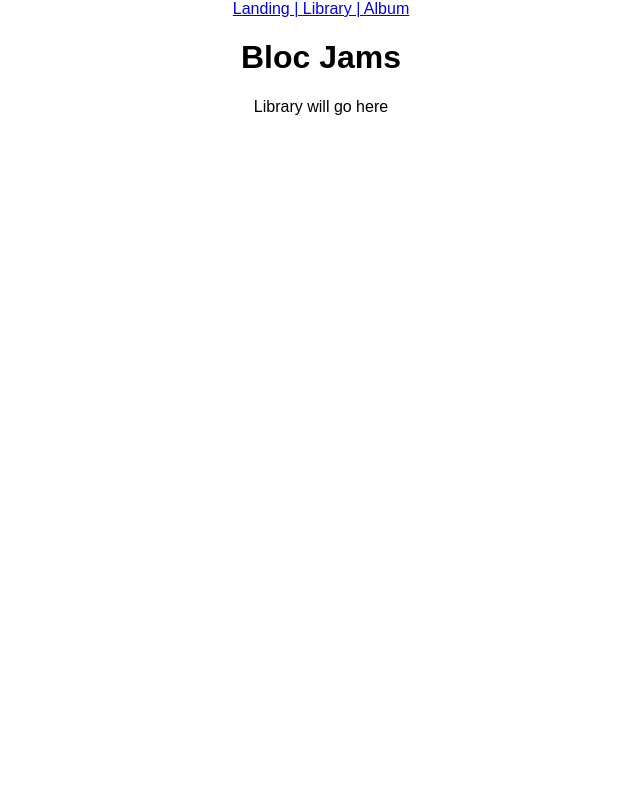
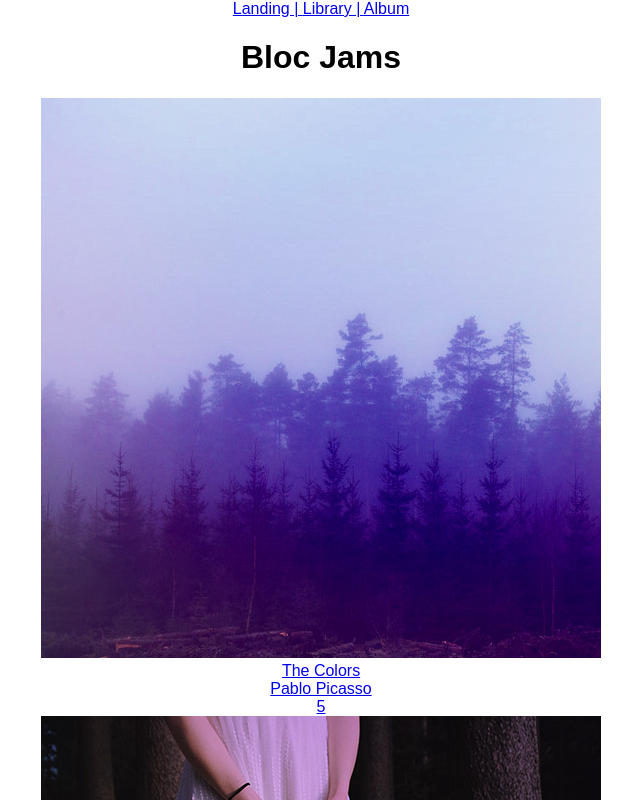
Before and after one commit to webdevbrent/bloc-jams-react, a React (Create React App) app: page /library in a window 1280 px wide. Shown: the top 800 px of the page, without its empty margins (319-959 px from the left). Built offline with nearby package versions, Linux system fonts and the light colour scheme.

Commit message:
Added album data, refactored Library component and router

```diff
--- a/src/App.js
+++ b/src/App.js
@@ -13,14 +13,14 @@
           <nav>
             <Link to='/'>Landing | </Link>
             <Link to='/library'>Library | </Link>
-            <Link to='/album'>Album</Link>
+            <Link to='/album/'>Album</Link>
           </nav>
           <h1>Bloc Jams</h1>
         </header>
         <main>
           <Route exact path="/" component={Landing} />
           <Route path="/library" component={Library} />
-          <Route path="/album" component={Album} />
+          <Route path="/album/:slug" component={Album} />
         </main>
       </div>
     );
--- a/src/components/Album.js
+++ b/src/components/Album.js
@@ -1,9 +1,13 @@
-import React from 'react';
+import React, { Component } from 'react';
 
-const Album = () => (
-  <section className="album">
-    Album goes here..
-  </section>
-);
+class Album extends Component {
+  render() {
+    return (
+      <section className="album">
+        {this.props.match.params.slug} Album
+      </section>
+    );
+  }
+}
 
 export default Album;
--- a/src/components/Library.js
+++ b/src/components/Library.js
@@ -1,9 +1,29 @@
-import React from 'react';
+import React, { Component } from 'react';
+import { Link } from 'react-router-dom';
+import albumData from './../data/albums';
 
-const Library = () => (
-  <section className="library">
-    Library will go here
-  </section>
-);
+class Library extends Component {
+  constructor(props) {
+    super(props);
+    this.state = { albums: albumData };
+  }
+  render() {
+    return (
+      <section className='library'>
+        {
+          this.state.albums.map( (album, index ) =>
+          <Link to={`/album/${album.slug}`} key={index}>
+            <img src={album.albumCover} alt={album.title} />
+            <div>{album.title}</div>
+            <div>{album.artist}</div>
+            <div>{album.songs.length}</div>
+          </Link>
+          )
+        }
+      </section>
+    );
+  }
+}
+
 
 export default Library;
--- /dev/null
+++ b/src/data/albums.js
@@ -0,0 +1,27 @@
+export default [{
+  title: 'The Colors',
+  artist: 'Pablo Picasso',
+  releaseInfo: '1909 Spanish Records',
+  albumCover: '/assets/images/album_covers/01.jpg',
+  slug: 'the-colors',
+  songs: [
+      { title: 'Blue', duration: '161.71', audioSrc: '/assets/music/blue.mp3' },
+      { title: 'Green', duration: '103.96', audioSrc: '/assets/music/green.mp3' },
+      { title: 'Red', duration: '268.45', audioSrc: '/assets/music/red.mp3' },
+      { title: 'Pink', duration: '153.14', audioSrc: '/assets/music/pink.mp3' },
+      { title: 'Magenta', duration: '374.22', audioSrc: '/assets/music/magenta.mp3' }
+  ]
+}, {
+    title: 'The Telephone',
+    artist: 'Guglielmo Marconi',
+    releaseInfo: '1909 EM',
+    albumCover: '/assets/images/album_covers/02.jpg',
+    slug: 'the-telephone',
+    songs: [
+      { title: 'Blue', duration: '161.71', audioSrc: '/assets/music/blue.mp3' },
+      { title: 'Green', duration: '103.96', audioSrc: '/assets/music/green.mp3' },
+      { title: 'Red', duration: '268.45', audioSrc: '/assets/music/red.mp3' },
+      { title: 'Pink', duration: '153.14', audioSrc: '/assets/music/pink.mp3' },
+      { title: 'Magenta', duration: '374.22', audioSrc: '/assets/music/magenta.mp3' }
+    ]
+}];
```
